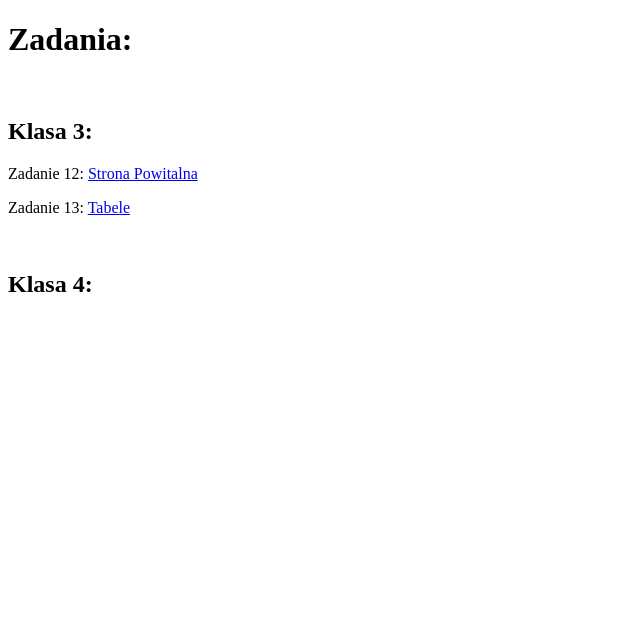
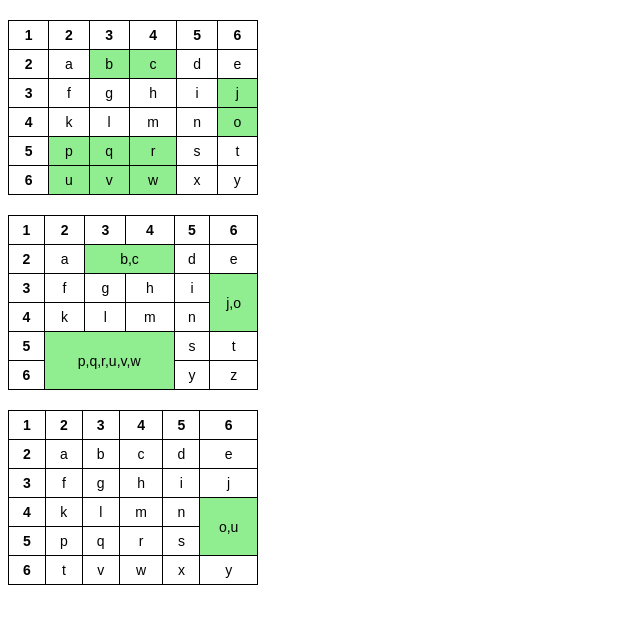
Before and after one commit to Spidereq/zadania, a plain HTML site: page index.html in a window 1280 px wide. Shown: the whole page, without its empty margins (0-640 px from the left). Drawn offline with Linux system fonts and the light colour scheme.

Commit message:
Add files via upload

```diff
--- a/index.html
+++ b/index.html
@@ -1,23 +1,134 @@
 <!DOCTYPE html>
 <html lang="pl">
 <head>
-    <meta charset="UTF-8">
-    <title>Zadania</title>
+  <meta charset="UTF-8">
+  <title>Poprawione Tabele</title>
+  <style>
+    table {
+      border-collapse: collapse;
+      margin: 20px 0;
+      width: 250px;
+      font-family: sans-serif;
+      font-size: 14px;
+    }
+    th, td {
+      border: 1px solid black;
+      padding: 6px;
+      text-align: center;
+    }
+    .merged {
+      background-color: lightgreen;
+    }
+  </style>
 </head>
 <body>
-    <h1>Zadania: </h1>
-    <br>
-    <h2>Klasa 3: </h2>
-	<p>
-        Zadanie 12:
-        <a href="https://spidereq.github.io/Strona/">Strona Powitalna</a>
-    </p>
-	<p>
-        Zadanie 13:
-        <a href="https://spidereq.github.io/tabela_/">Tabele</a>
-    </p>
-    <br>
-    <h2>Klasa 4: </h2>
-</body>
 
-</html>
+<table>
+  <tr>
+    <th>1</th><th>2</th><th>3</th><th>4</th><th>5</th><th>6</th>
+  </tr>
+  <tr>
+    <th>2</th>
+    <td>a</td>
+    <td class="merged">b</td>
+    <td class="merged">c</td>
+    <td>d</td>
+    <td>e</td>
+  </tr>
+  <tr>
+    <th>3</th>
+    <td>f</td>
+    <td>g</td>
+    <td>h</td>
+    <td>i</td>
+    <td class="merged">j</td>
+  </tr>
+  <tr>
+    <th>4</th>
+    <td>k</td>
+    <td>l</td>
+    <td>m</td>
+    <td>n</td>
+    <td class="merged">o</td>
+  </tr>
+  <tr>
+    <th>5</th>
+    <td class="merged">p</td>
+    <td class="merged">q</td>
+    <td class="merged">r</td>
+    <td>s</td>
+    <td>t</td>
+  </tr>
+  <tr>
+    <th>6</th>
+    <td class="merged">u</td>
+    <td class="merged">v</td>
+    <td class="merged">w</td>
+    <td>x</td>
+    <td>y</td>
+  </tr>
+</table>
+
+
+
+<table>
+  <tr>
+    <th>1</th><th>2</th><th>3</th><th>4</th><th>5</th><th>6</th>
+  </tr>
+  <tr>
+    <th>2</th>
+    <td>a</td>
+    <td class="merged" colspan="2">b,c</td>
+    <td>d</td>
+    <td>e</td>
+  </tr>
+  <tr>
+    <th>3</th>
+    <td>f</td>
+    <td>g</td>
+    <td>h</td>
+    <td>i</td>
+    <td class="merged" rowspan="2">j,o</td>
+  </tr>
+  <tr>
+    <th>4</th>
+    <td>k</td>
+    <td>l</td>
+    <td>m</td>
+    <td>n</td>
+  </tr>
+  <tr>
+    <th>5</th>
+    <td class="merged" colspan="3" rowspan="2">p,q,r,u,v,w</td>
+    <td>s</td>
+    <td>t</td>
+  </tr>
+  <tr>
+    <th>6</th>
+    <td>y</td>
+    <td>z</td>
+  </tr>
+</table>
+
+
+<table>
+  <tr>
+    <th>1</th><th>2</th><th>3</th><th>4</th><th>5</th><th>6</th>
+  </tr>
+  <tr>
+    <th>2</th>
+    <td>a</td>
+    <td>b</td>
+    <td>c</td>
+    <td>d</td>
+    <td>e</td>
+  </tr>
+  <tr>
+    <th>3</th><td>f</td><td>g</td><td>h</td><td>i</td><td>j</td></tr>
+  <tr>
+    <th>4</th><td>k</td><td>l</td><td>m</td><td>n</td><td class="merged" rowspan="2">o,u</td></tr>
+  <tr>
+    <th>5</th><td>p</td><td>q</td><td>r</td><td>s</td></tr>
+  <tr>
+    <th>6</th><td>t</td><td>v</td><td>w</td><td>x</td><td>y</td></tr>
+</table>
```
